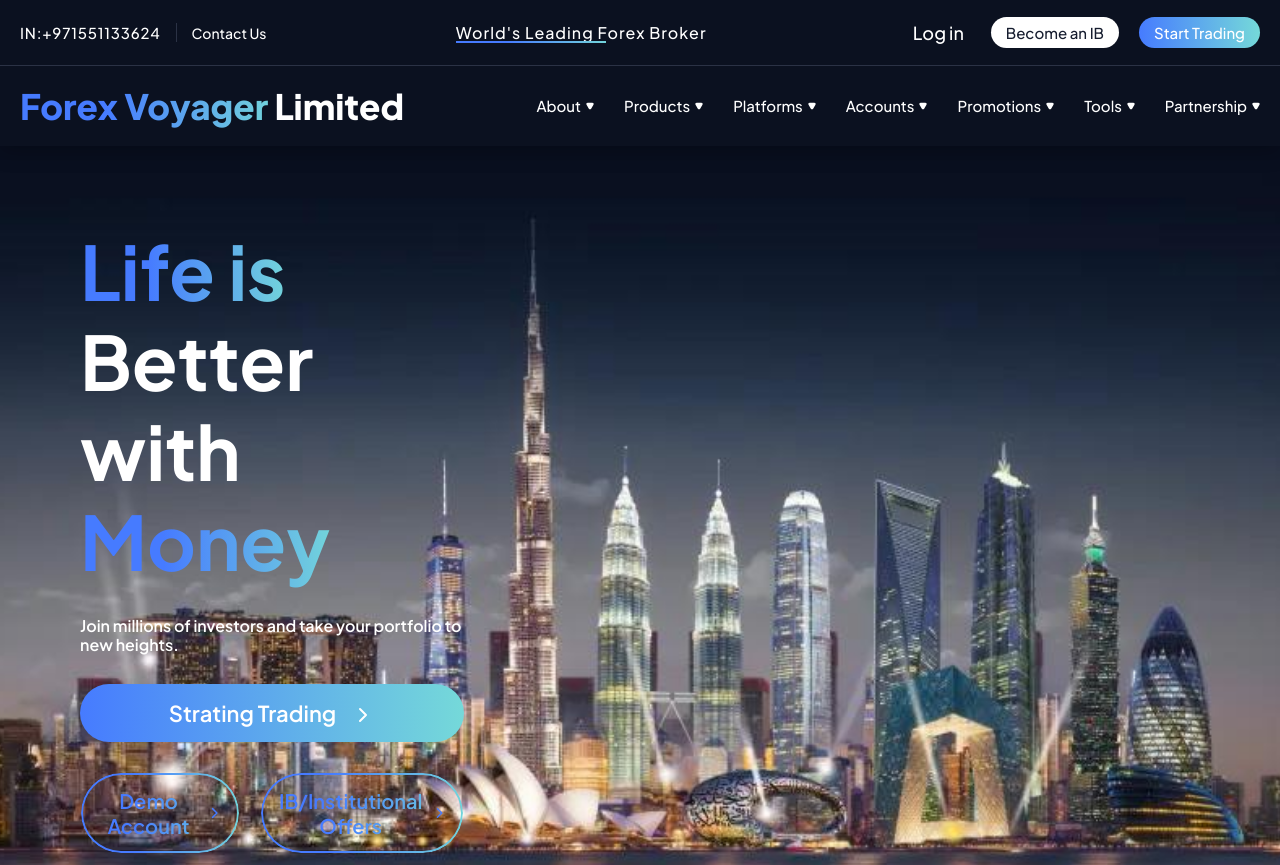
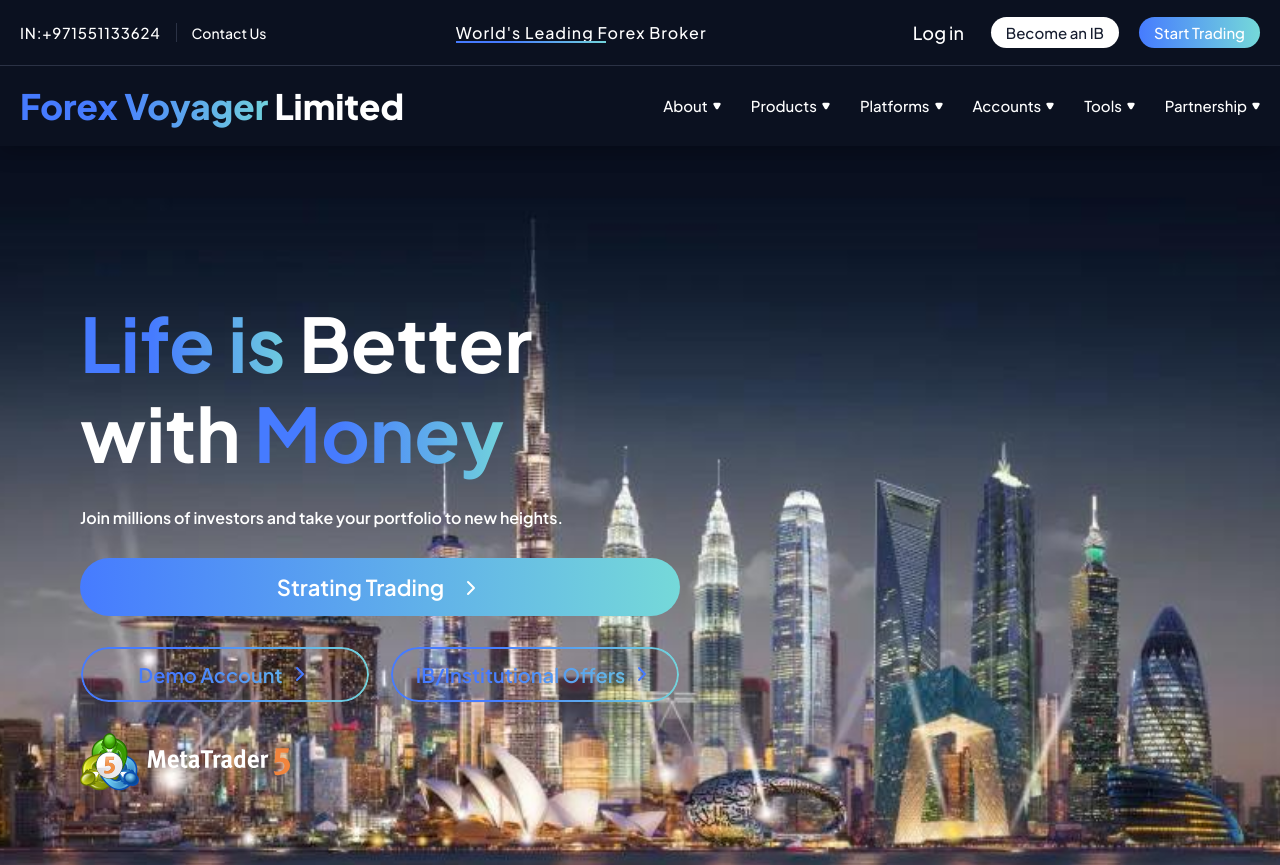
Before and after one commit to jimmyhinsu/forex-voyager-limited, a React (Create React App) app: page / in a window 1280 px wide. Shown: the top 865 px of the page. Built offline with nearby package versions, Linux system fonts and the light colour scheme.

Commit message:
some changes

```diff
--- a/src/common/footer/index.js
+++ b/src/common/footer/index.js
@@ -29,14 +29,8 @@ export default function Footer() {
             <div className="footer-content">
               <p>About</p>
               <div className="footer-all-links-main">
-                <Link to={"/"}>Why Forex Voyager Limited</Link>
-                <Link to={"/"}>Global Presence</Link>
+                <Link to={"/"}>Why Forex Voyager</Link>
                 <Link to={"/"}>Regulations</Link>
-                <Link to={"/"}>Security of Funds</Link>
-                <Link to={"/"}>Milestones</Link>
-                <Link to={"/"}>Awards</Link>
-                <Link to={"/"}>Company News</Link>
-                <Link to={"/"}>Sponsorship</Link>
                 <Link to={"/"}>Careers</Link>
               </div>
             </div>
@@ -56,10 +50,7 @@ export default function Footer() {
             <div className="footer-content">
               <p>Platforms</p>
               <div className="footer-all-links-main">
-                <Link to={"/"}>MultiBank-Plus</Link>
-                <Link to={"/"}>MT4 Platform</Link>
                 <Link to={"/"}>MT5 Platform</Link>
-                <Link to={"/"}>Web Trader MT4</Link>
                 <Link to={"/"}>Web Trader MT5</Link>
               </div>
             </div>
@@ -79,14 +70,6 @@ export default function Footer() {
             </div>
 
             <div className="footer-content">
-              <p>Promotions</p>
-              <div className="footer-all-links-main">
-                <Link to={"/"}>Bonuses</Link>
-                <Link to={"/"}>Mission Center</Link>
-              </div>
-            </div>
-
-            <div className="footer-content">
               <p>Tools</p>
               <div className="footer-all-links-main">
                 <Link to={"/"}>Trading Tools</Link>
@@ -97,7 +80,6 @@ export default function Footer() {
                 <Link to={"/"}>Economic Calendar</Link>
                 <Link to={"/"}>Contract Specifications</Link>
                 <Link to={"/"}>Swap-free Policy</Link>
-                <Link to={"/"}>Dividends</Link>
               </div>
             </div>
 
@@ -114,7 +96,7 @@ export default function Footer() {
           </div>
         </div>
         <div className="footer-bottom-line">
-          <Link to={"/"}>Privecy Policy</Link>
+          <Link to={"/"}>Privacy Policy</Link>
           <Link to={"/"}>Terms & Conditions</Link>
           <Link to={"/"}>AMS Policy</Link>
           <Link to={"/"}>Deposit & withdrawal Policy</Link>
--- a/src/common/header/Header/index.js
+++ b/src/common/header/Header/index.js
@@ -9,7 +9,7 @@ function Headermain() {
   const [isProductsDropdownVisible, setProductsDropdownVisible] = useState(false);
   const [isPlatformsDropdownVisible, setPlatformsDropdownVisible] = useState(false);
   const [isAccountsDropdownVisible, setAccountsDropdownVisible] = useState(false);
-  const [isPromotionsDropdownVisible, setPromotionsDropdownVisible] = useState(false);
+
   const [isToolsDropdownVisible, setToolsDropdownVisible] = useState(false);
   const [isPartnershipDropdownVisible, setPartnershipDropdownVisible] = useState(false);
   // const [isENDropdownVisible, setENDropdownVisible] = useState(false);
@@ -26,9 +26,6 @@ function Headermain() {
 
   const handleAccountsMouseEnter = () => setAccountsDropdownVisible(true);
   const handleAccountsMouseLeave = () => setAccountsDropdownVisible(false);
-
-  const handlePromotionsMouseEnter = () => setPromotionsDropdownVisible(true);
-  const handlePromotionsMouseLeave = () => setPromotionsDropdownVisible(false);
 
   const handleToolsMouseEnter = () => setToolsDropdownVisible(true);
   const handleToolsMouseLeave = () => setToolsDropdownVisible(false);
@@ -59,14 +56,8 @@ function Headermain() {
             <div className="dropdown-menu1">
               <div className="dropdown-content-main">
                 <div className="dropdown-content">
-                  <NavLink to={"/"}>Why MultiBank</NavLink>
-                  <NavLink to={"/"}>Global Presence</NavLink>
+                  <NavLink to={"/"}>Why Forex Voyager</NavLink>
                   <NavLink to={"/"}>Regulations</NavLink>
-                  <NavLink to={"/"}>Security of Funds</NavLink>
-                  <NavLink to={"/"}>Milestones</NavLink>
-                  <NavLink to={"/"}>Awards</NavLink>
-                  <NavLink to={"/"}>Company News</NavLink>
-                  <NavLink to={"/"}>Sponsorship</NavLink>
                   <NavLink to={"/"}>Careers</NavLink>
                 </div>
               </div>
@@ -102,13 +93,8 @@ function Headermain() {
             <div className="dropdown-menu1">
               <div className="dropdown-content-main">
                 <div className="dropdown-content">
-                  <NavLink to={"/"}>MT4 Platform</NavLink>
                   <NavLink to={"/"}>MT5 Platform</NavLink>
-                  <NavLink to={"/"}>Web Trader MT4</NavLink>
                   <NavLink to={"/"}>Web Trader MT5</NavLink>
-                  <NavLink to={"/"}>Social Trading</NavLink>
-                  <NavLink to={"/"}>MultiBank-Plus</NavLink>
-                  <NavLink to={"/"}>Download Center</NavLink>
                 </div>
               </div>
             </div>
@@ -137,22 +123,6 @@ function Headermain() {
           )}
         </div>
 
-        <div className={`dropdown-container ${isPromotionsDropdownVisible ? "active" : ""}`} onMouseEnter={handlePromotionsMouseEnter} onMouseLeave={handlePromotionsMouseLeave}>
-          <NavLink to={"/"} className={`${isPromotionsDropdownVisible ? "anceractive" : ""}`}>
-            Promotions <Dropdownicon />
-          </NavLink>
-          {isPromotionsDropdownVisible && (
-            <div className="dropdown-menu1">
-              <div className="dropdown-content-main">
-                <div className="dropdown-content">
-                  <NavLink to={"/"}>Bonuses</NavLink>
-                  <NavLink to={"/"}>Mission Center</NavLink>
-                </div>
-              </div>
-            </div>
-          )}
-        </div>
-
         <div className={`dropdown-container ${isToolsDropdownVisible ? "active" : ""}`} onMouseEnter={handleToolsMouseEnter} onMouseLeave={handleToolsMouseLeave}>
           <NavLink to={"/"} className={`${isToolsDropdownVisible ? "anceractive" : ""}`}>
             Tools <Dropdownicon />
@@ -169,7 +139,6 @@ function Headermain() {
                   <NavLink to={"/"}>Economic Calendar</NavLink>
                   <NavLink to={"/"}>Contract Specifications</NavLink>
                   <NavLink to={"/"}>Swap-free Policy</NavLink>
-                  <NavLink to={"/"}>Dividends</NavLink>
                 </div>
               </div>
             </div>
--- a/src/module/home/herobanner/herobanner.scss
+++ b/src/module/home/herobanner/herobanner.scss
@@ -6,22 +6,37 @@
     height: 100vh;
     width: 100%;
     margin: 146px 0 0 0;
+    display: flex;
+    justify-content: start;
+    align-items: center;
 
     .herobannercontent {
         display: flex;
         flex-direction: column;
         justify-content: left;
         text-align: left;
-        width: 30%;
+        max-width: 600px;
         gap: 30px;
         padding: 80px;
         background-color: transparent;
+
+        @media (max-width: 1024px) {
+            display: flex;
+            justify-content: center;
+            padding: 35px;
+            width: 100%;
+            box-sizing: border-box;
+        }
 
         .text {
             background-color: transparent;
             h2 {
                 font-size: 75px;
                 color: #fff;
+
+                @media (max-width: 1024px) {
+                    font-size: 50px;
+                }
 
                 span {
                     background: linear-gradient(88.9deg, #467bff 33.43%, #75d9d9 103.55%);
@@ -36,6 +51,10 @@
             font-size: 16px;
             color: #fff;
             font-weight: 600;
+
+            @media (max-width: 1024px) {
+                text-align: center;
+            }
         }
 
         .button {
@@ -56,6 +75,10 @@
                 gap: 15px;
                 transition: 0.4s ease-in-out;
                 cursor: pointer;
+
+                @media (max-width: 1024px) {
+                    font-size: 18px;
+                }
 
                 &:hover {
                     transition: 0.4s ease-in-out;
@@ -133,11 +156,6 @@
         }
 
         .metatraders {
-            display: grid;
-            grid-template-columns: repeat(2, 1fr);
-            gap: 10px;
-            background-color: transparent;
-
             .tradeicon {
                 background-color: transparent;
                 img {
--- a/src/module/home/herobanner/index.js
+++ b/src/module/home/herobanner/index.js
@@ -1,6 +1,5 @@
 import React from 'react'
 import "./herobanner.scss"
-import metatrade4 from "../../../assets/images/meta-4.svg";
 import metatrade5 from "../../../assets/images/meta-5.svg";
 import Slideicon from '../../../assets/svg/slideicon';
 
--- a/src/module/home/platforms/index.js
+++ b/src/module/home/platforms/index.js
@@ -1,7 +1,6 @@
 import React from 'react'
 import '../platforms/platforms.scss'
 import backgroundimg from "../../../assets/images/striped-background-colored.webp";
-import meta4 from "../../../assets/images/meta-4.svg";
 import meta5 from "../../../assets/images/meta-5.svg";
 import Slideicon from '../../../assets/svg/slideicon';
 
@@ -27,7 +26,7 @@ function Platforms() {
                                 <div className='platform-grid-items1'>
                                     <div className='platform-title'>
                                         <h4>
-                                            MT4/MT5 <span> PLATFORMS </span>
+                                            MT5 <span> PLATFORMS </span>
                                         </h4>
                                     </div>
                                     <p>Trade over 20,000 instruments including forex, metals, shares, indices, commodities & cryptocurrencies on award-winning MT4 and MT5 Mobile Platforms with instant nano-second execution.</p>
```
